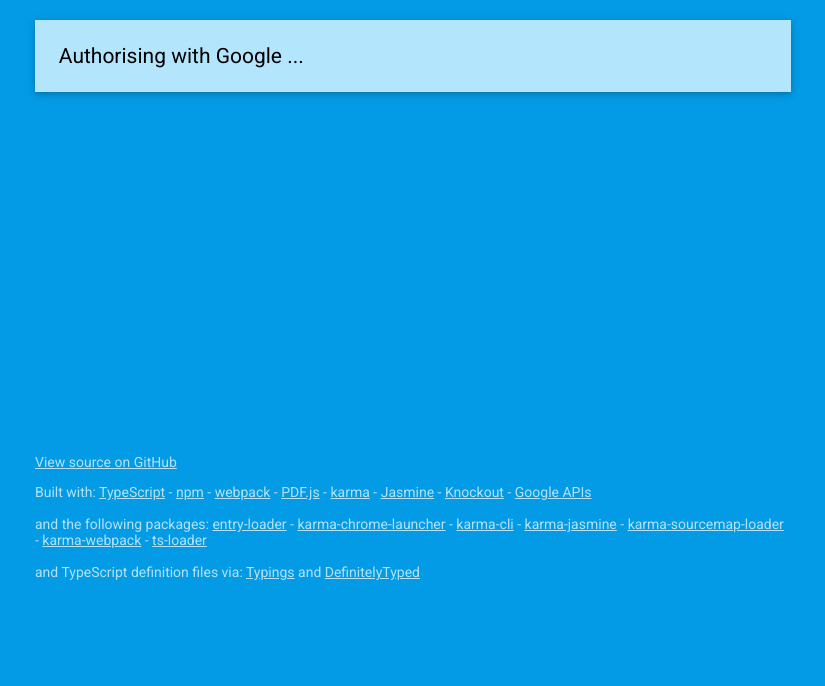
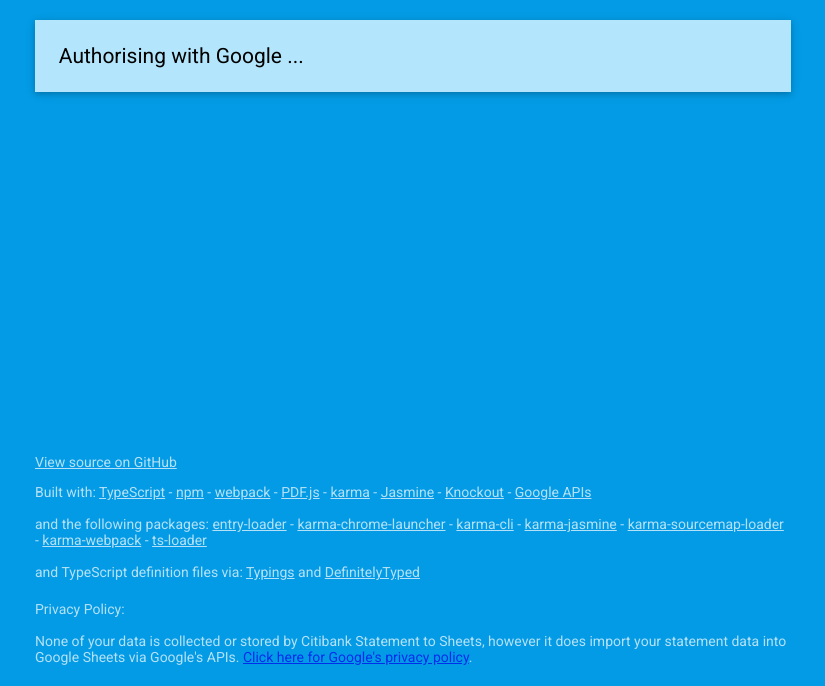
Before and after one commit to matthewrwilton/citibank-statement-to-sheets, a plain HTML site: page index.html in a window 1280 px wide. Shown: the part 203-889 px from the top of the page, without its empty margins (227-1052 px from the left). Before the commit the page ends 800 px from the top, so only its background shows below. Drawn offline with Linux system fonts and the light colour scheme.

Commit message:
Privacy policy.

```diff
--- a/index.html
+++ b/index.html
@@ -94,6 +94,12 @@
 					<a href="https://github.com/DefinitelyTyped/DefinitelyTyped">DefinitelyTyped</a>
 				</p>
 			</div>
+
+			<div class="privacy-policy">
+				Privacy Policy:<br /><br />
+				None of your data is collected or stored by Citibank Statement to Sheets, however it does import your statement data into Google Sheets via Google's APIs.
+				<a href="https://www.google.com/policies/privacy/">Click here for Google's privacy policy</a>.
+			</div>
 		</div>
 		<script src="bundle.js" type="text/javascript"></script>
 		<script src="https://apis.google.com/js/client.js?onload=onGapiLoad" type="text/javascript"></script>
--- a/style.css
+++ b/style.css
@@ -63,8 +63,10 @@ button,
 	margin-bottom:1.5rem;
 	padding:0 1.7rem 0 1.7rem;
 }
-.credits {
+.credits,
+.privacy-policy {
 	color:#fff;
+	margin-bottom:1.5rem;
 	opacity:.7;
 }
 .credits a {
```
